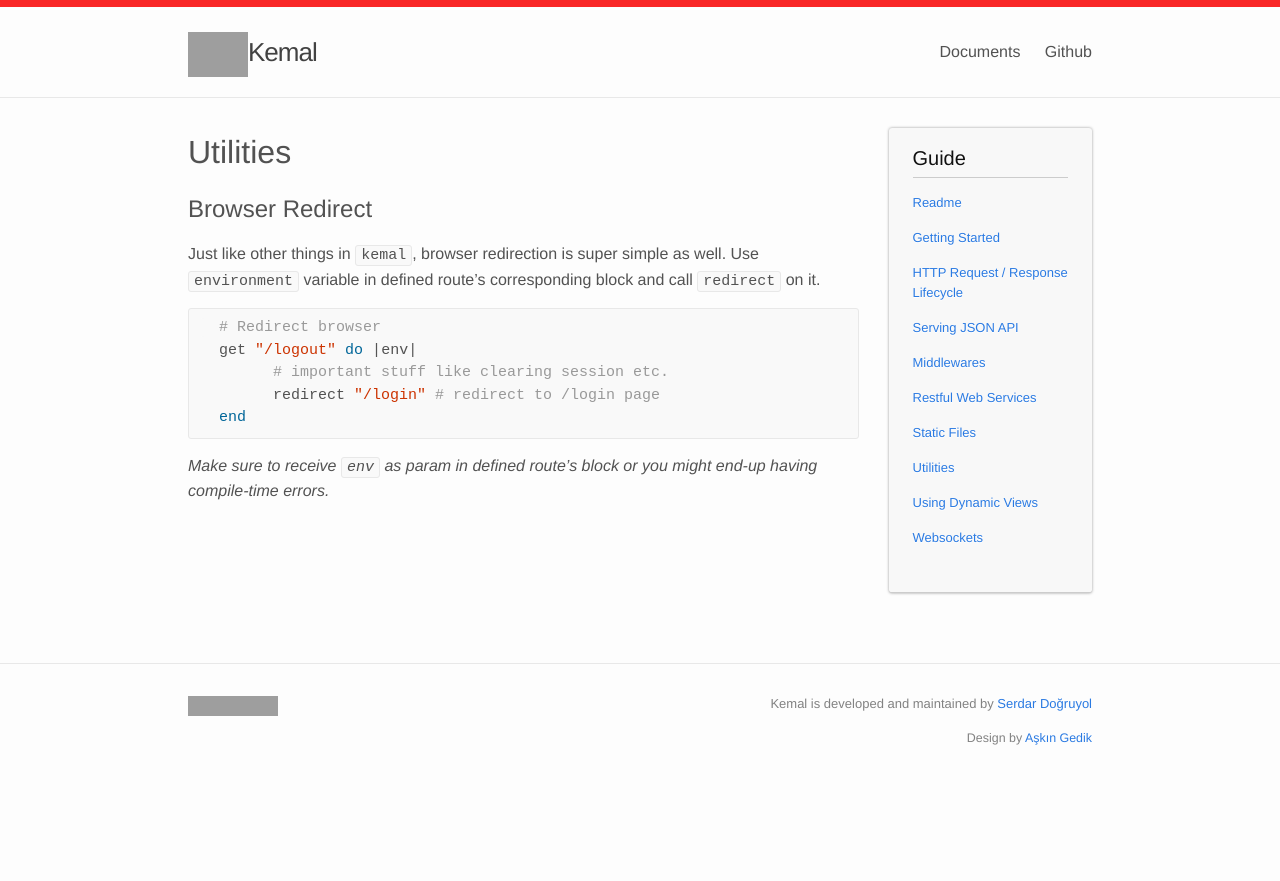
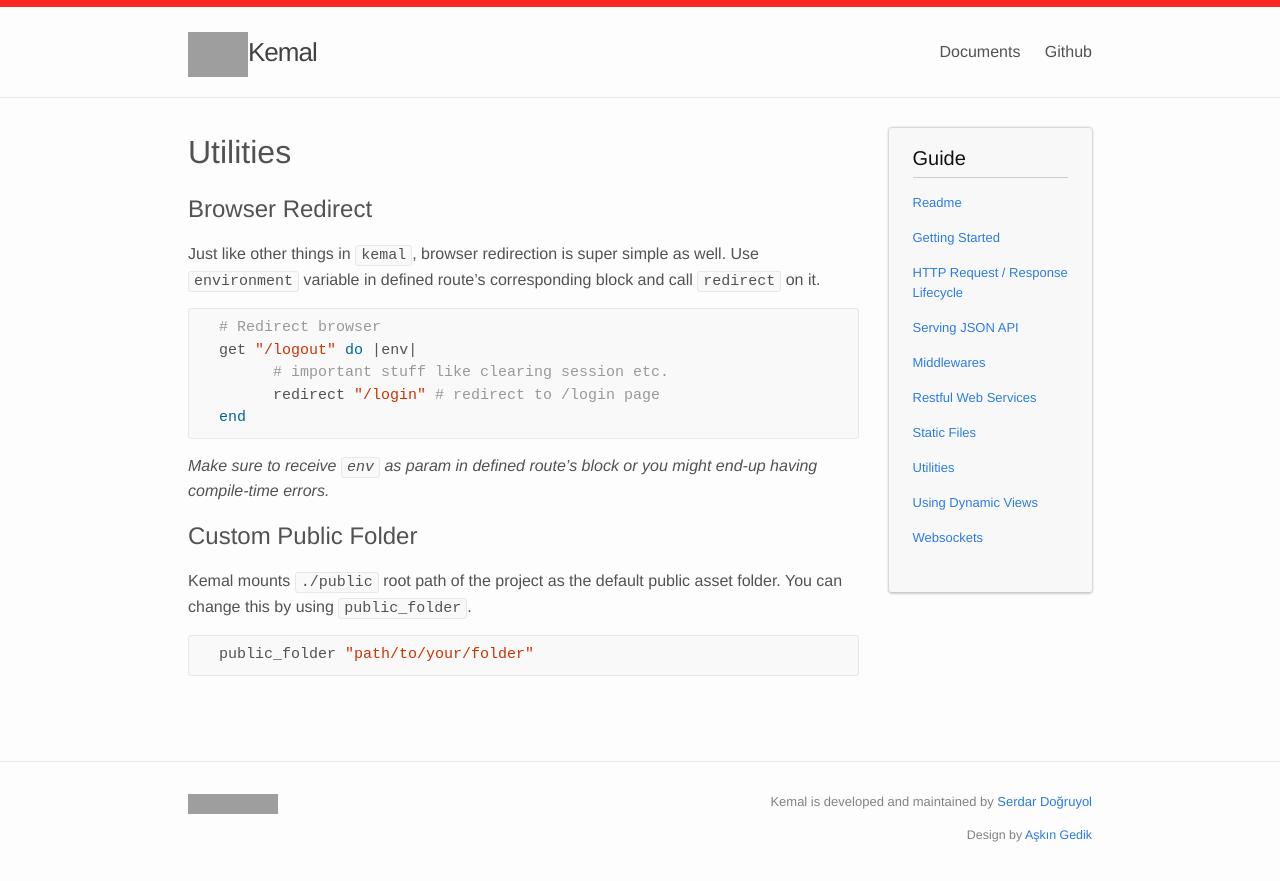
Before and after one commit to kemalcr/kemal, a Jekyll site: the page built from _docs/utilities.md, in a window 1280 px wide. Shown: the top 881 px of the page. Built offline with Jekyll 4.4.1, drawn with Linux system fonts in a browser that asks for light colours; Markdown is read by kramdown in place of the engine named in the settings; grey boxes are pictures that could not be loaded.

Commit message:
Update utilities

````diff
--- a/_docs/utilities.md
+++ b/_docs/utilities.md
@@ -15,3 +15,11 @@ Just like other things in `kemal`, browser redirection is super simple as well.
   end
 ```
 _Make sure to receive `env` as param in defined route's block or you might end-up having compile-time errors._
+
+## Custom Public Folder
+
+Kemal mounts `./public` root path of the project as the default public asset folder. You can change this by using `public_folder`.
+
+```ruby
+  public_folder "path/to/your/folder"
+```
````
